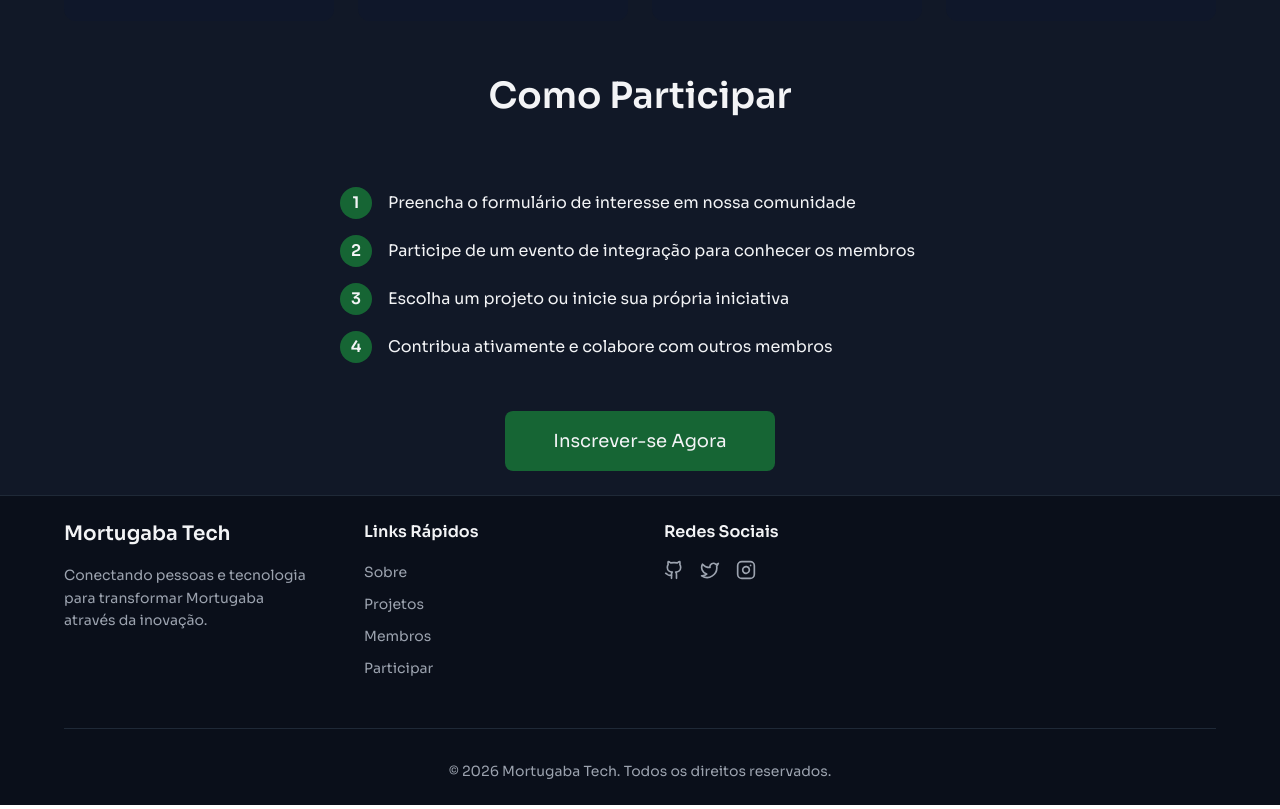
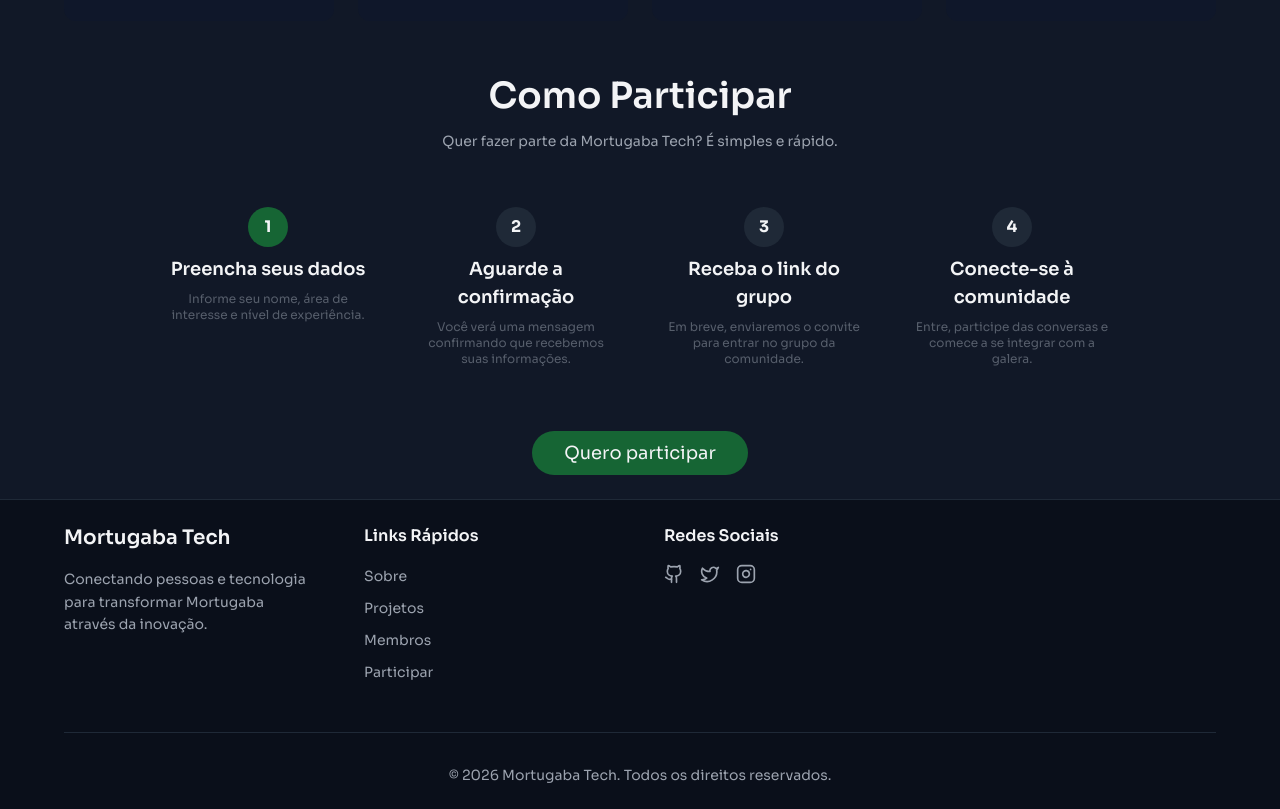
Before and after one commit to Charlesson-MP/mortugaba-tech, a Next.js app: page / in a window 1280 px wide. Shown: the part 2160-2969 px from the top of the page. Built offline with nearby package versions, Linux system fonts and the light colour scheme.

Commit message:
feat: Implement HowToJoin section and a reusable Button component with its data.

```diff
--- a/app/components/Button.tsx
+++ b/app/components/Button.tsx
@@ -1,6 +1,6 @@
 import type { ReactNode } from "react";
 
-type ButtonVariant = "primary" | "outline" | "text" | "textSmall";
+type ButtonVariant = "primary" | "outline" | "text" | "textSmall" | "rounded";
 
 type BaseButtonProps = {
   children: ReactNode;
@@ -27,6 +27,7 @@ const variantClasses: Record<ButtonVariant, string> = {
     "rounded-lg border text-text-primary border-text-primary/15 hover:border-text-primary/60",
   text: "text-brand-accent transition-colors hover:text-brand-accent-hover",
   textSmall: "text-sm text-brand-accent transition-colors hover:text-brand-accent-hover",
+  rounded: "rounded-full bg-brand-primary text-text-primary transition-colors hover:bg-brand-primary-hover"
 };
 
 function joinClasses(...classes: Array<string | undefined>) {
--- a/app/components/Home/HowToJoin.tsx
+++ b/app/components/Home/HowToJoin.tsx
@@ -5,25 +5,28 @@ export function HowToJoin() {
   return (
     <section id="participar" className="bg-surface-alt py-6 scroll-mt-24">
       <div className="mx-auto w-full max-w-[1200px] px-6">
-        <h2 className="mb-16 text-center text-[24px] font-semibold text-text-primary md:text-[36px]">
+        <h2 className="mb-2 text-center text-[24px] font-semibold text-text-primary md:text-[36px]">
           {howToJoinData.title}
         </h2>
 
+        <p className="mb-14 text-center text-text-secondary text-sm">{howToJoinData.subtitle}</p>
+
         <div className="mx-auto mb-12 max-w-[600px]">
-          <ol className="space-y-4">
+          <ol className="space-y-4 flex flex-col gap-4 justify-center md:flex-row md:flex-wrap lg:flex-nowrap lg: gap-12">
             {howToJoinData.steps.map((step, index) => (
-              <li key={step} className="flex items-start gap-4 text-text-primary">
-                <span className="flex h-8 w-8 flex-shrink-0 items-center justify-center rounded-full bg-brand-primary font-semibold">
+              <li className="flex flex-col items-center gap-2 text-text-primary">
+                <span className={`flex h-10 w-10 flex-shrink-0 items-center justify-center rounded-full ${index === 0 ? "bg-brand-primary" : "bg-border-muted"} font-bold`}>
                   {index + 1}
                 </span>
-                <span className="pt-1">{step}</span>
+                <h3 className="text-lg font-semibold text-center">{step.title}</h3>
+                <p className="text-center text-xs text-text-secondary/50 w-50">{step.description}</p>
               </li>
             ))}
           </ol>
         </div>
 
         <div className="flex justify-center">
-          <Button className="px-12 py-4 text-lg">{howToJoinData.cta.label}</Button>
+          <Button variant="rounded" className="px-8 py-2 text-lg">{howToJoinData.cta.label}</Button>
         </div>
       </div>
     </section>
--- a/helpers/how-to-join.json
+++ b/helpers/how-to-join.json
@@ -1,12 +1,25 @@
 {
   "title": "Como Participar",
+  "subtitle": "Quer fazer parte da Mortugaba Tech? É simples e rápido.",
   "steps": [
-    "Preencha o formulário de interesse em nossa comunidade",
-    "Participe de um evento de integração para conhecer os membros",
-    "Escolha um projeto ou inicie sua própria iniciativa",
-    "Contribua ativamente e colabore com outros membros"
+    {
+      "title": "Preencha seus dados",
+      "description": "Informe seu nome, área de interesse e nível de experiência."
+    },
+    {
+      "title": "Aguarde a confirmação",
+      "description": "Você verá uma mensagem confirmando que recebemos suas informações."
+    },
+    {
+      "title": "Receba o link do grupo",
+      "description": "Em breve, enviaremos o convite para entrar no grupo da comunidade."
+    },
+    {
+      "title": "Conecte-se à comunidade",
+      "description": "Entre, participe das conversas e comece a se integrar com a galera."
+    }
   ],
   "cta": {
-    "label": "Inscrever-se Agora"
+    "label": "Quero participar"
   }
 }
```
